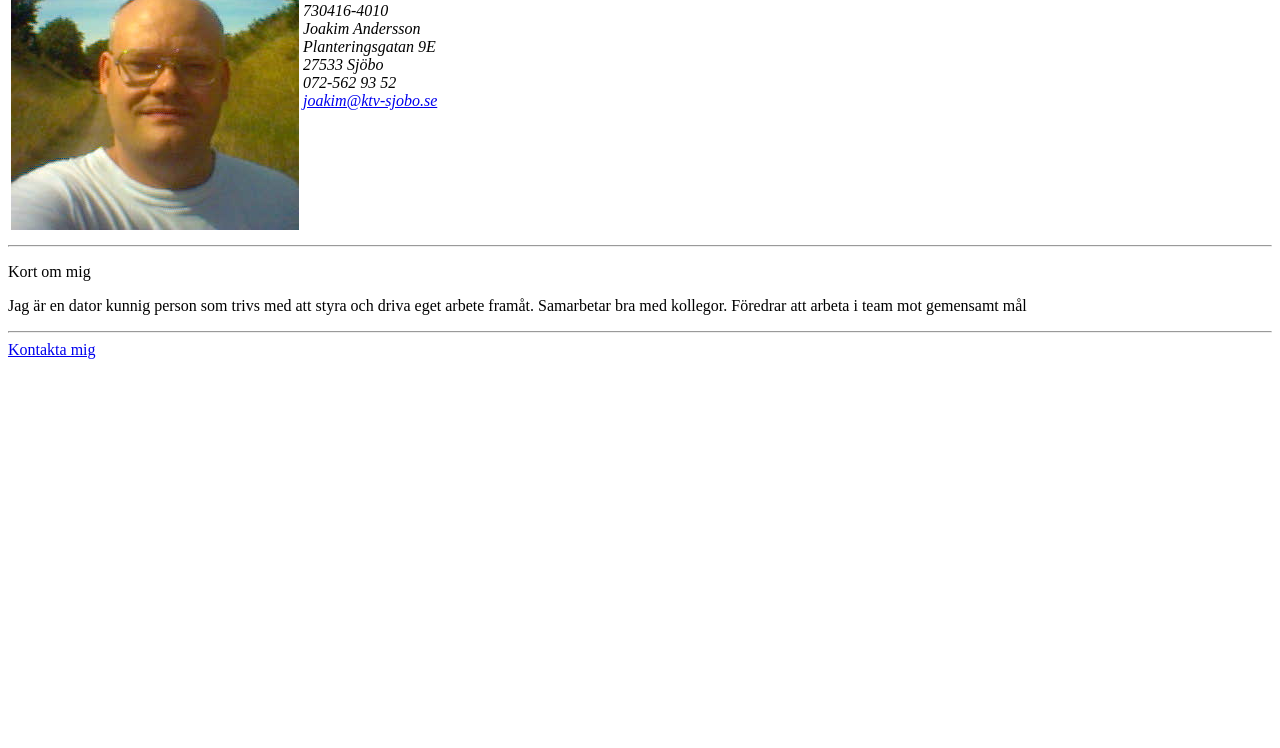
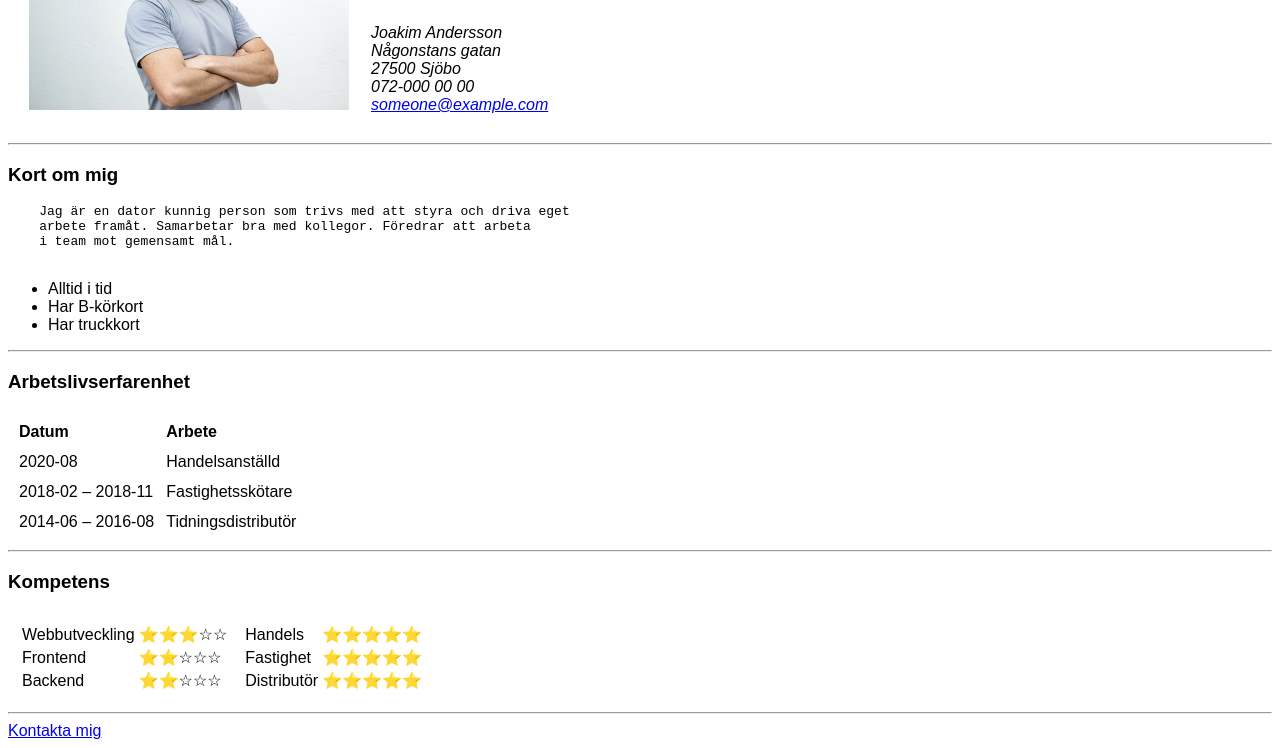
Before and after one commit to itandersson/HTML-Personal_site, a plain HTML site: page index.htm in a window 1280 px wide. Shown: the part 133-881 px from the top of the page. Before the commit the page ends 800 px from the top, so only its background shows below. Drawn offline with Linux system fonts and the light colour scheme.

Commit message:
Uppdaterar html-designen

```diff
--- a/index.htm
+++ b/index.htm
@@ -6,27 +6,100 @@
   <meta name="viewport" content="width=device-width, initial-scale=1.0">
   <meta http-equiv="X-UA-Compatible" content="ie=edge">
   <title>CV</title>
+  <style>
+    body {
+      font-family: Arial, Helvetica, sans-serif;
+    }
+  </style>
 </head>
 
 <body>
-  <table>
+  <table style="border-spacing: 20px">
     <tr>
-      <td><img src="images/img_joakim.jpg" alt="Foto på Joakim Andersson"></td>
-      <td>
+      <td><img src="images/jonas-kakaroto-KIPqvvTOC1s-unsplash.jpg" alt="Foto på Jonas Kakaroto" width="320" height="214"></td>
+      <td style="vertical-align:bottom">
+        <h1>Joakim Andersson</h1>
+        <br>
         <address>
-          730416-4010 <br>
           Joakim Andersson <br>
-          Planteringsgatan 9E <br>
-          27533 Sjöbo <br>
-          072-562 93 52 <br>
-          <a href="mailto:joakim@ktv-sjobo.se">joakim@ktv-sjobo.se</a>
+          Någonstans gatan <br>
+          27500 Sjöbo <br>
+          072-000 00 00 <br>
+          <a href="mailto:someone@example.com">someone@example.com</a>
         </address>
       </td>
     </tr>
   </table>
   <hr>
-  <p title="Test">Kort om mig</p>
-  <p>Jag är en dator kunnig person som trivs med att styra och driva eget arbete framåt. Samarbetar bra med kollegor. Föredrar att arbeta i team mot gemensamt mål</p>
+  <h3>Kort om mig</h3>
+  <pre>
+    Jag är en dator kunnig person som trivs med att styra och driva eget
+    arbete framåt. Samarbetar bra med kollegor. Föredrar att arbeta
+    i team mot gemensamt mål.
+  </pre>
+  <ul>
+    <li>Alltid i tid</li>
+    <li>Har B-körkort</li>
+    <li>Har truckkort</li>
+  </ul>
+  <hr>
+  <h3>Arbetslivserfarenhet</h3>
+  <table style="border-spacing: 10px">
+    <tr style="text-align: left">
+      <th>Datum</th>
+      <th>Arbete</th>
+    </tr>
+    <tr>
+      <td>2020-08</td>
+      <td>Handelsanställd</td>
+    </tr>
+    <tr>
+      <td>2018-02 – 2018-11</td>
+      <td>Fastighetsskötare</td>
+    </tr>
+    <tr>
+      <td>2014-06 – 2016-08</td>
+      <td>Tidningsdistributör</td>
+    </tr>
+  </table>
+  <hr>
+  <h3>Kompetens</h3>
+  <table style="border-spacing: 10px">
+    <tr>
+      <td>
+        <table>
+          <tr>
+            <td>Webbutveckling</td>
+            <td>&#x2B50;&#x2B50;&#x2B50;&#x2606;&#x2606;</td>
+          </tr>
+          <tr>
+            <td>Frontend</td>
+            <td>&#x2B50;&#x2B50;&#x2606;&#x2606;&#x2606;</td>
+          </tr>
+          <tr>
+            <td>Backend</td>
+            <td>&#x2B50;&#x2B50;&#x2606;&#x2606;&#x2606;</td>
+          </tr>
+        </table>
+      </td>
+      <td>
+        <table>
+          <tr>
+            <td>Handels</td>
+            <td>&#x2B50;&#x2B50;&#x2B50;&#x2B50;&#x2B50;</td>
+          </tr>
+          <tr>
+            <td>Fastighet</td>
+            <td>&#x2B50;&#x2B50;&#x2B50;&#x2B50;&#x2B50;</td>
+          </tr>
+          <tr>
+            <td>Distributör</td>
+            <td>&#x2B50;&#x2B50;&#x2B50;&#x2B50;&#x2B50;</td>
+          </tr>
+        </table>
+      </td>
+    </tr>
+  </table>
   <hr>
   <a href="contact.htm">Kontakta mig</a>
 </body>
```
Also changed, not shown: images/jonas-kakaroto-KIPqvvTOC1s-unsplash.jpg (added).
